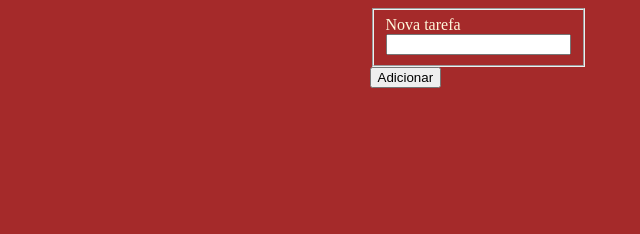
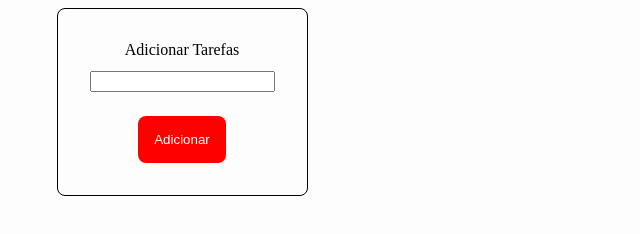
Before and after one commit to William-Daniel-Dias/todo-list, a plain HTML site: page index.html in a window 1280 px wide. Shown: the whole page, without its empty margins (142-782 px from the left). Drawn offline with Linux system fonts and the light colour scheme.

Commit message:
alteracoes do css

```diff
--- a/index.html
+++ b/index.html
@@ -11,12 +11,11 @@
 <body>
     <form id="todo-form">
         <fieldset>
-            <label for="title">Nova tarefa</label>
-            <br>
+            <label for="title">Adicionar Tarefas</label>
             <input id="title" name="title" required />
         </fieldset>
 
-        <button type="submit">Adicionar</button>
+        <button class="btn-submit" type="submit">Adicionar</button>
     </form>
 
     <ul id="todo-list"></ul>
--- a/style.css
+++ b/style.css
@@ -1,7 +1,46 @@
-body{
-    background-color: brown;
-    color: cornsilk;
+body {
+    background-color: #fdfdfd;
+
+    display: grid;
+    grid-template-columns: repeat(2,1fr);
+}
+
+form#todo-form {
     display: flex;
+    flex-direction: column;
     justify-content: center;
     align-items: center;
+
+    gap:1.5rem;
+
+    padding: 2rem;
+    border: 1px solid black;
+    border-radius: 8px;
+
+    max-width: fit-content;
+    margin: auto;
 }
+
+#todo-form fieldset {
+    margin: 0;
+    padding: 0;
+    border: none;
+
+    display: flex;
+    flex-direction: column;
+    gap: 0.75rem
+}
+
+
+#todo-form label {
+    text-align: center;
+}
+
+#todo-form .btn-submit {
+    border:none;
+    background-color: red;
+    color: white;
+    padding: 1rem;
+    border-radius: 8px;
+    max-width: fit-content;
+}
```
